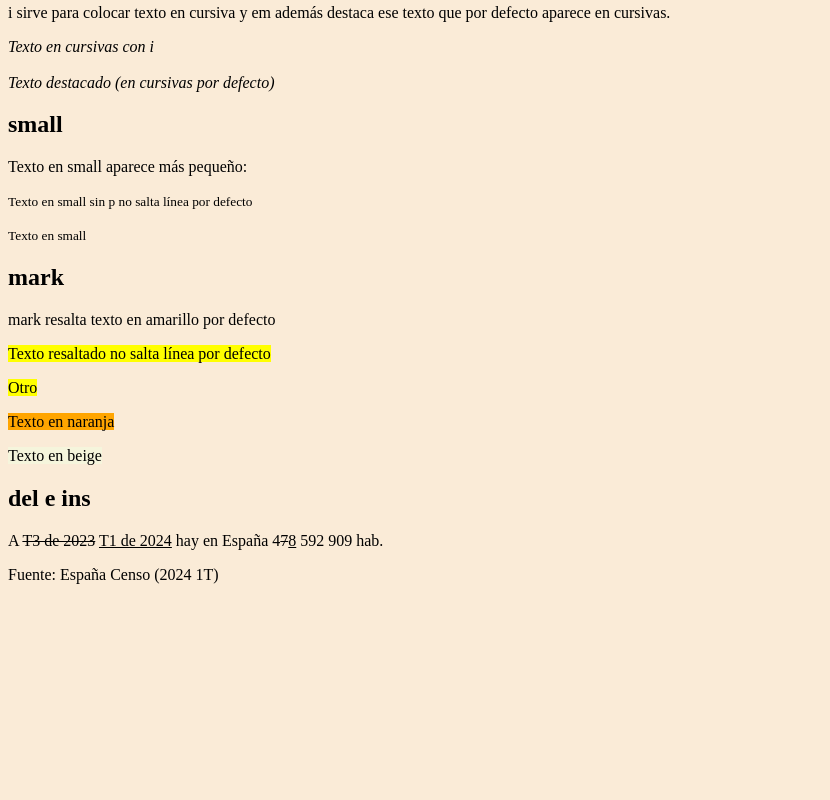
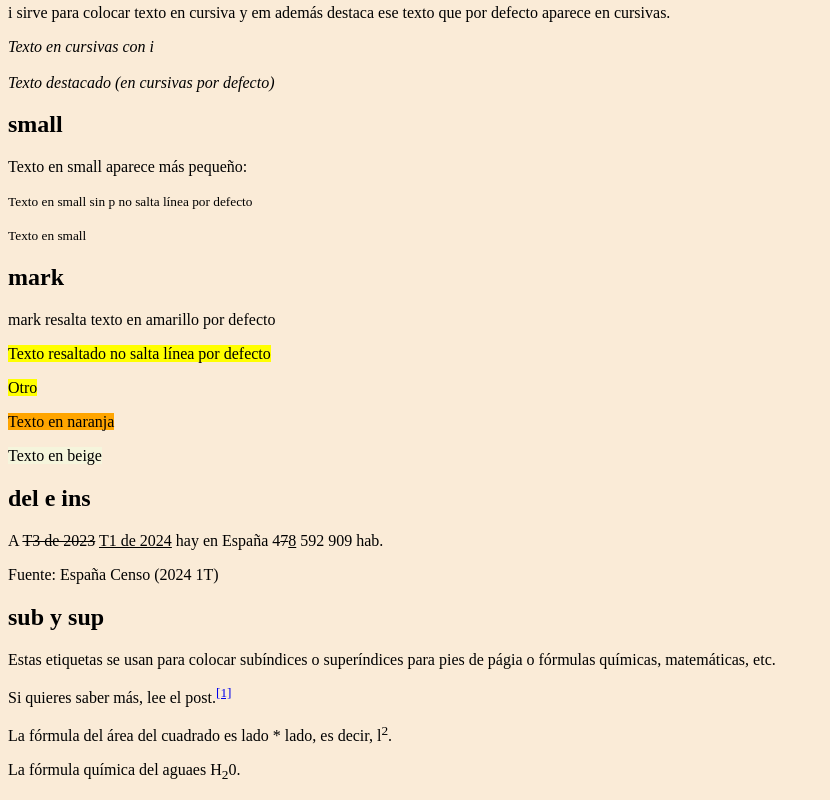
Before and after one commit to paurm994/learn-html-fork, a plain HTML site: page formato_texto.html in a window 1280 px wide. Shown: the part 334-1134 px from the top of the page, without its empty margins (0-830 px from the left). Before the commit the page ends 934 px from the top, so only its background shows below. Drawn offline with Linux system fonts and the light colour scheme.

Commit message:
Etiquetas <sub> y <sup>

```diff
--- a/formato_texto.html
+++ b/formato_texto.html
@@ -46,5 +46,14 @@
   <h2>del e ins</h2>
   <p>A <del>T3 de 2023</del> <ins>T1 de 2024</ins> hay en España	4<del>7</del><ins>8</ins> 592 909 hab.</p>
   <p>Fuente: España Censo (2024 1T)</p>
+
+  <h2>sub y sup</h2>
+  <p>Estas etiquetas se usan para colocar subíndices o superíndices para pies de págia o fórmulas químicas, matemáticas, etc.</p>
+
+  <p>Si quieres saber más, lee el post.<sup><a href="#">[1]</a></sup></p>
+
+  <p>La fórmula del área del cuadrado es lado * lado, es decir, l<sup>2</sup>.</p>
+
+  <p>La fórmula química del aguaes H<sub>2</sub>0.</p>
 </body>
 </html>
```
